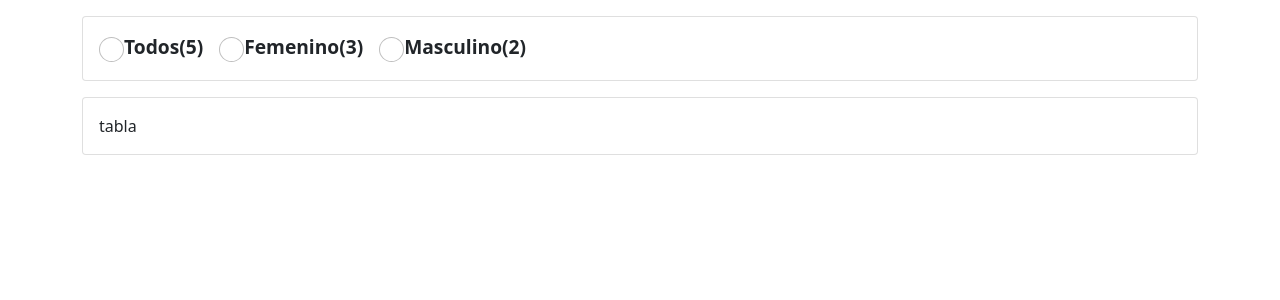
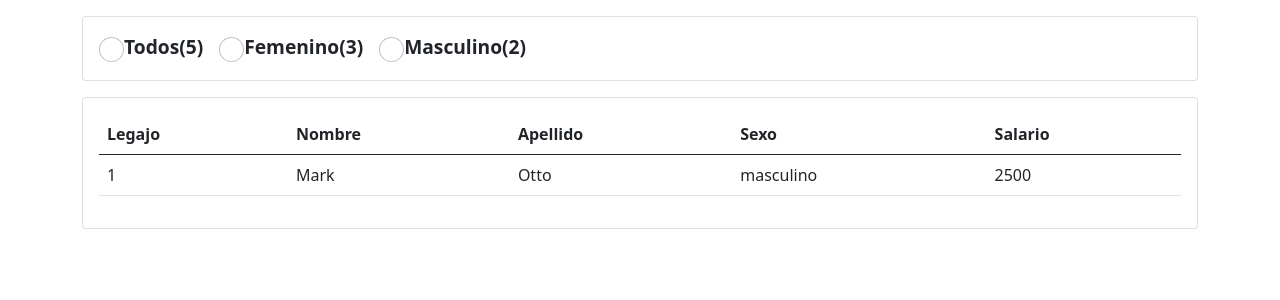
Before and after one commit to Daniel151505/Aplicacion-Lista-de-Empleados, an Angular app in the folder Aplicacion-Lista-de-Empleados/: page / in a window 1280 px wide. Shown: the top 300 px of the page. Built offline with nearby package versions, Linux system fonts and the light colour scheme.

Commit message:
Agregando Tabla

```diff
--- a/Aplicacion-Lista-de-Empleados/src/app/components/empleado-lista/empleado-lista.component.html
+++ b/Aplicacion-Lista-de-Empleados/src/app/components/empleado-lista/empleado-lista.component.html
@@ -17,7 +17,26 @@
     </div>
     <div class="card mt-3">
         <div class="card-body">
-            tabla
+            <table class="table">
+                <thead>
+                  <tr>
+                    <th>Legajo</th>
+                    <th>Nombre</th>
+                    <th>Apellido</th>
+                    <th>Sexo</th>
+                    <th>Salario</th>
+                  </tr>
+                </thead>
+                <tbody>
+                  <tr>
+                    <td>1</td>
+                    <td>Mark</td>
+                    <td>Otto</td>
+                    <td>masculino</td>
+                    <td>2500</td>
+                  </tr>
+                </tbody>
+              </table>
         </div>
     </div>
 </div>
```
